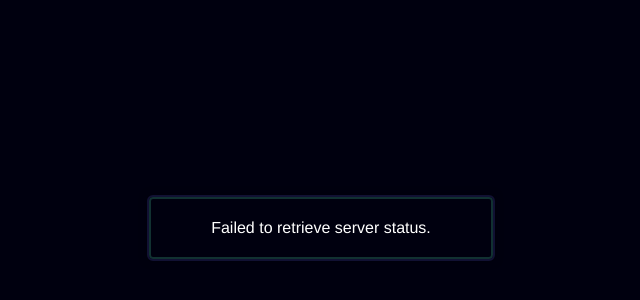
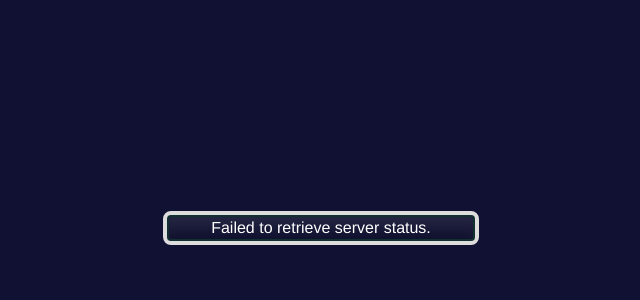
Before and after one commit to PhobiaCide/server-status-widget, a website: page index.html in a window 1280 px wide. Shown: the part 180-480 px from the top of the page, without its empty margins (319-959 px from the left). Drawn offline with Linux system fonts and the light colour scheme; no server answers.

Commit message:
UPDATED: Added main sections to index.html
- Added <main> and <header> tags for better structure
- Moved <eve-server-status> inside the <header> tag

UPDATED: Added server monitor title to script.js

- Added <h3> element with "Server Monitor" as the title text

UPDATED: Changed background color in style.css

- Changed background color of body to "#113"
- Changed background color of <eve-server-status> to transparent

UPDATED: Modified box shadow and outline in style.css

- Updated box shadow and outline of <eve-server-status> to create a more visually appealing effect

```diff
--- a/index.html
+++ b/index.html
@@ -1,17 +1,15 @@
 <!DOCTYPE html>
 <html>
-
   <head>
     <title>Eve Online Server Status</title>
     <link rel="stylesheet" href="style.css" />
   </head>
-
   <body>
-
+    <main>
+      <header>
         <eve-server-status>Loading Server Status...</eve-server-status>
-
+      </header>
       <script src="script.js"></script>
-
+    </main>
   </body>
-
 </html>
--- a/script.js
+++ b/script.js
@@ -22,8 +22,16 @@ class EveServerStatus extends HTMLElement {
         const uptime = calculateUptime(startTime, now());
 
         this.innerHTML = `
+
 						<table>
-							<tr>
+              <thead>
+                <th colspan=2>
+                  <h3>
+                    Server Monitor
+                  </h3>
+                </th>
+              </thead>
+            <tr>
 								<td class="column-a status">
 		              ⚡&nbsp;Server&nbsp;Status&nbsp;:&nbsp;
 								</td>
--- a/style.css
+++ b/style.css
@@ -5,7 +5,7 @@
 }
 
 body {
-  background-color: #00000f;
+  background-color: #113;
   color: #fff;
   font-family: "Helvetica", Arial, sans-serif;
   display: flex;
@@ -16,14 +16,16 @@ body {
 
 eve-server-status {
   display: block;
-  padding: 20px;
+  padding: 2px;
   text-align: center;
   border-radius: 4px;
   border: 2px solid #113131;
-  outline: 2px solid #113;
-  background-color: #00000f;
+  outline: 4px solid #ddd;
+  background-color: transparent;
   width: 300px;
-  box-shadow: 0 0 10px rgba(0, 0, 0, 0.5);
+  box-shadow:
+  inset 0px -20px 20px -10px rgba(0, 0, 0, .1),
+  inset 0px 20px 20px -10px rgba(255, 255, 255, .1);
   transition: ease-in-out;
   transition-duration: 300ms;
 }
@@ -32,7 +34,6 @@ eve-server-status:hover {
   box-shadow: 0 0 20px rgba(51, 51, 51, 0.5);
   outline-offset: 0;
   border-color: hsl(60, 100%, 30%);
-  background-color: #00000f;
   transition-duration: 300ms;
 }
 
```
Lines whose indentation alone changed are shown as unchanged.
